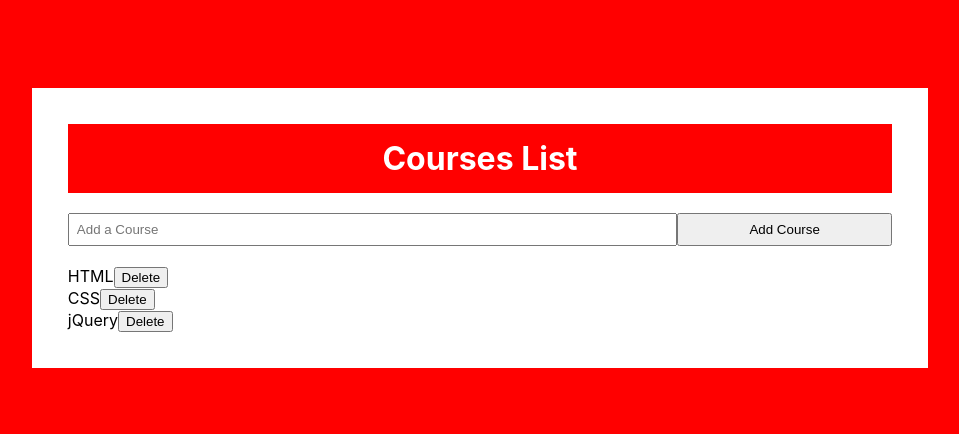
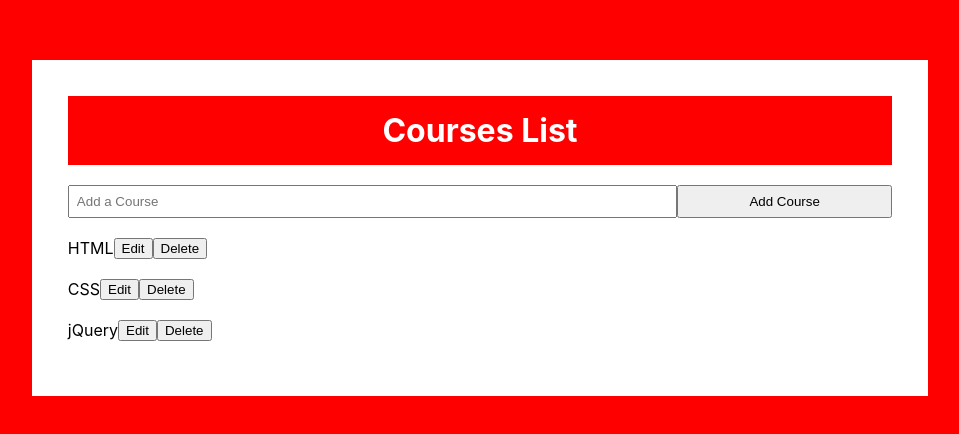
Before and after one commit to MohammedBasha/CourseListApp, a React (Create React App) app: page / in a window 1280 px wide. Shown: the part 172-606 px from the top of the page, without its empty margins (160-1119 px from the left). Built offline with nearby package versions, Linux system fonts and the light colour scheme.

Commit message:
Adding the update course methods handling

```diff
--- a/src/App.js
+++ b/src/App.js
@@ -40,6 +40,13 @@ class App extends Component {
     this.setState({courses});
   }
 
+  editCourse = (index, value) => {
+    let {courses} = this.state,
+        course= courses[index];
+    course['name'] = value;
+    this.setState({courses});
+  }
+
   render() {
     const {courses} = this.state,
           coursesList = (courses.length) ? (
@@ -49,6 +56,7 @@ class App extends Component {
                           index={index}
                           details={course}
                           deleteCourse={this.deleteCourse}
+                          editCourse={this.editCourse}
                       />
             })
           ) : (
--- a/src/components/courseslist/CoursesList.js
+++ b/src/components/courseslist/CoursesList.js
@@ -2,15 +2,52 @@ import React, {Component} from 'react';
 import './CoursesList.css'
 
 class CoursesList extends Component {
-    // constructor(props) {
-    //     super(props);
-    // }
+    constructor(props) {
+        super(props);
+        this.state = {
+            isEdit: false
+        }
+    }
+
+    toggleEdit = _ => {
+        this.setState({isEdit: !this.state.isEdit});
+    }
+
+    editCourse = e => {
+        e.preventDefault();
+        this.props.editCourse(this.props.index, this.input.value);
+        this.toggleEdit();
+    }
+
+    handleCourses = _ => {
+        return (
+            <form onSubmit={e => e.preventDefault()}>
+                <span>{this.props.details.name}</span>
+                <button onClick={this.toggleEdit}>Edit</button>
+                <button onClick={_ => this.props.deleteCourse(this.props.index)}>
+                    Delete
+                </button>
+            </form>
+        );
+    }
+
+    handleEdit = _ => {
+        return (
+            <form onSubmit={e => e.preventDefault()}>
+                <input type="text"
+                defaultValue={this.props.details.name}
+                ref={v => this.input = v}
+                //placeholder={`Update Course ${this.props.details.name}`}
+                />
+                <button onClick={this.editCourse}>Update</button>
+            </form>
+        );
+    }
 
     render() {
         return (
             <li>
-                <span>{this.props.details.name}</span>
-                <button onClick={_ => this.props.deleteCourse(this.props.index)}>Delete</button>
+                {!this.state.isEdit ? this.handleCourses() : this.handleEdit()}
             </li>
         );
     }
```
